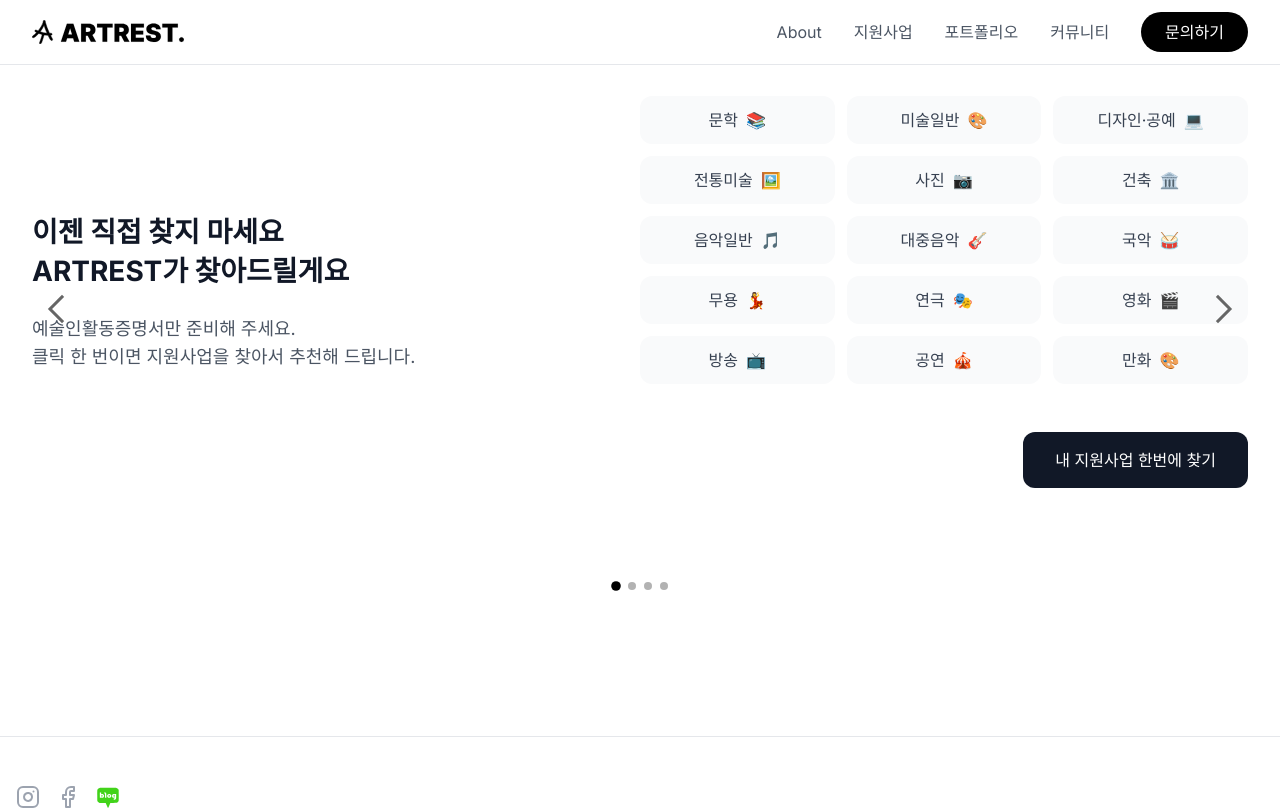
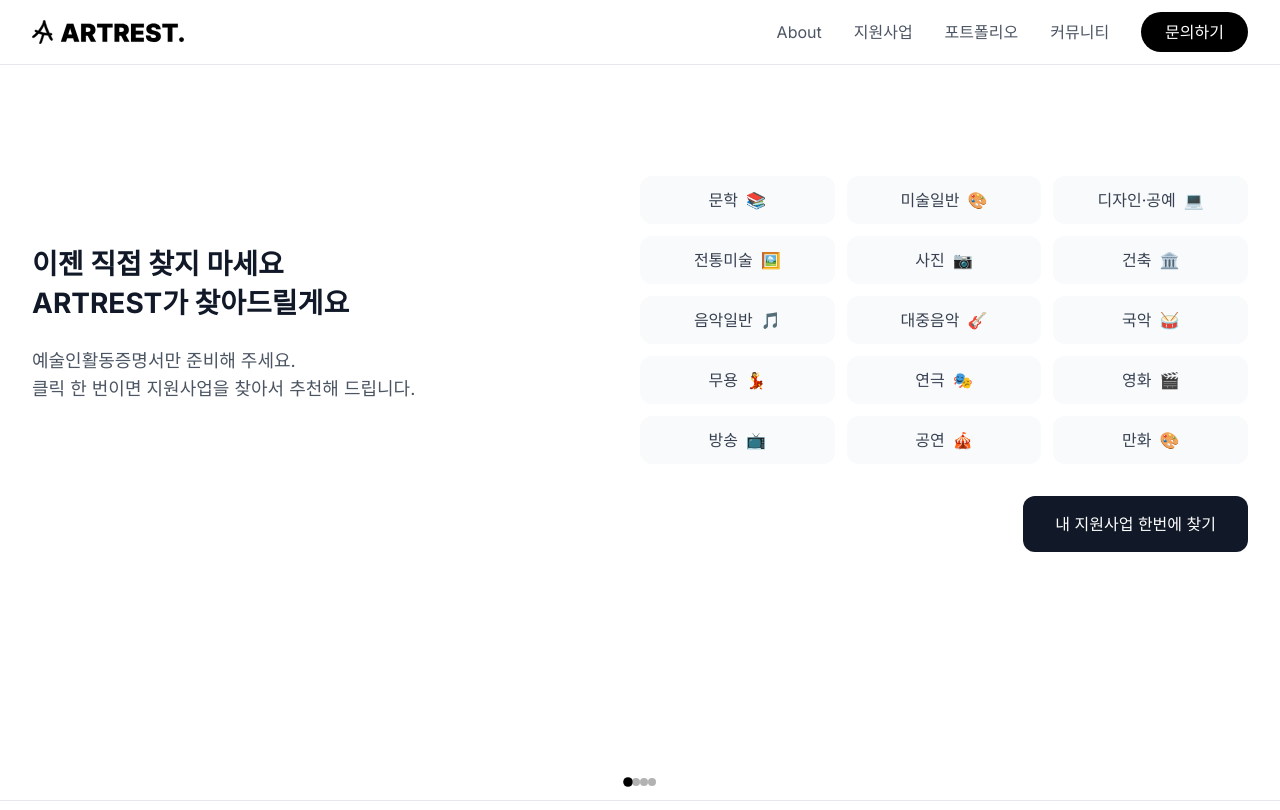
Before and after one commit to folioground/artrest_client, a Next.js app: page /service in a window 1280 px wide. Shown: the top 810 px of the page. Built offline with nearby package versions, Linux system fonts and the light colour scheme.

Commit message:
fix3: resolve build errors

```diff
--- a/components/Services.tsx
+++ b/components/Services.tsx
@@ -3,15 +3,49 @@
 import { useEffect, useState, useRef } from 'react'
 import Link from 'next/link'
 import Image from 'next/image'
-import { Swiper as SwiperType } from 'swiper'
-import { Swiper, SwiperSlide } from 'swiper/react'
-import { Navigation, Pagination, A11y } from 'swiper/modules'
+import { Swiper, SwiperSlide, SwiperProps } from 'swiper/react'
+import { Navigation, Pagination, A11y, Mousewheel } from 'swiper/modules'
+import { ErrorBoundary } from 'react-error-boundary'
 import Script from 'next/script'
 import 'swiper/css'
 import 'swiper/css/navigation'
 import 'swiper/css/pagination'
 
-const categories = [
+// 인터페이스 정의
+interface Category {
+  name: string
+  emoji: string
+}
+
+interface ServiceBase {
+  id: string
+  title: string
+  description: string
+  alt: string
+}
+
+interface CategoryService extends ServiceBase {
+  type: 'category'
+  categories: Category[]
+  buttonText: string
+  buttonLink: string
+}
+
+interface ImageService extends ServiceBase {
+  type: 'image'
+  image: string
+}
+
+type Service = CategoryService | ImageService
+
+const services: Service[] = [
+  {
+    id: 'main',
+    type: 'category',
+    title: '이젠 직접 찾지 마세요\nARTREST가 찾아드릴게요',
+    description: '예술인활동증명서만 준비해 주세요.\n클릭 한 번이면 지원사업을 찾아서 추천해 드립니다.',
+    alt: '지원사업 매칭 서비스 소개',
+    categories: [
       { name: '문학', emoji: '📚' },
       { name: '미술일반', emoji: '🎨' },
       { name: '디자인·공예', emoji: '💻' },
@@ -26,12 +60,14 @@ const categories = [
       { name: '영화', emoji: '🎬' },
       { name: '방송', emoji: '📺' },
       { name: '공연', emoji: '🎪' },
-  { name: '만화', emoji: '🎨' },
-]
-
-const additionalServices = [
+      { name: '만화', emoji: '🎨' }
+    ],
+    buttonText: '내 지원사업 한번에 찾기',
+    buttonLink: '/support'
+  },
   {
     id: 'ai-assistant',
+    type: 'image',
     title: '복잡한 서류 작성, 영수증 관리도\nARTREST에서 해결하세요',
     description: '키워드만 입력하면 AI가 맞춤형 문서를 완성합니다.\n사업비 정산부터 영수증 관리, 보고서 작성까지.\n귀찮은 행정 업무를 모두 자동화하세요.',
     image: '/service-ai.jpg',
@@ -39,6 +75,7 @@ const additionalServices = [
   },
   {
     id: 'nft-portfolio',
+    type: 'image',
     title: '작품 하나로 전 세계를 연결하다\nARTREST 디지털 갤러리',
     description: '귀찮은 포트폴리오 관리도 디지털 갤러리에서 시작하세요.\n클릭 한 번으로 전시부터 판매까지.\n11조원의 글로벌 NFT 시장에서 당신의 가치를 높이세요.',
     image: '/service-nft.jpg',
@@ -46,6 +83,7 @@ const additionalServices = [
   },
   {
     id: 'community',
+    type: 'image',
     title: '예술가의 첫걸음부터 성공까지,\nARTREST 커뮤니티',
     description: '혼자가 아닙니다. 서로의 노하우를 공유하며 함께 성장하세요.\n지원사업 합격 비결부터 NFT 판매 전략까지.\n특별한 커뮤니티에서 창작과 커리어를 한 단계 더 높여보세요.',
     image: '/service-community.jpg',
@@ -53,13 +91,48 @@ const additionalServices = [
   }
 ]
 
-const navigationStyles = `
-  .swiper-container {
-    position: relative;
-    width: 100%;
-    height: 100%;
+// 커스텀 훅: 미디어 쿼리 감지
+
+const LoadingSpinner = () => (
+  <div className="flex items-center justify-center min-h-screen">
+    <div className="animate-spin rounded-full h-16 w-16 border-t-2 border-b-2 border-gray-900"></div>
+  </div>
+)
+
+const ErrorFallback = ({ error, resetErrorBoundary }: { error: Error; resetErrorBoundary: () => void }) => (
+  <div role="alert" className="p-4 text-center">
+    <h2 className="text-xl font-bold mb-4">문제가 발생했습니다</h2>
+    <p className="mb-4">{error.message}</p>
+    <button onClick={resetErrorBoundary} className="px-4 py-2 bg-gray-900 text-white rounded-lg">
+      다시 시도하기
+    </button>
+  </div>
+)
+
+const useMediaQuery = (query: string) => {
+  const [matches, setMatches] = useState(false)
+
+  useEffect(() => {
+    const media = window.matchMedia(query)
+    const updateMatch = (e: MediaQueryListEvent | MediaQueryList) => {
+      setMatches(e.matches)
+    }
+    setMatches(media.matches)
+
+    media.addEventListener('change', updateMatch)
+    return () => media.removeEventListener('change', updateMatch)
+  }, [query])
+
+  return matches
 }
 
+const navigationStyles = `
+  .swiper {
+    width: 100%;
+    height: 100vh;
+  }
+
+  @media (min-width: 769px) {
     .swiper-button-next,
     .swiper-button-prev {
       position: absolute;
@@ -73,20 +146,34 @@ const navigationStyles = `
     }
 
     .swiper-button-next {
-    right: 52px; /* 화살표 위치 */
+      right: 52px;
       border-right: 3.5px solid #666;
       border-bottom: 3.5px solid #666;
     }
 
     .swiper-button-prev {
-    left: 52px; /* 화살표 위치 */
+      left: 52px;
       border-left: 3.5px solid #666;
       border-top: 3.5px solid #666;
     }
+  }
 
-  .swiper-button-next:hover,
-  .swiper-button-prev:hover {
-    border-color: #000;
+  @media (max-width: 768px) {
+    .swiper {
+      height: 100vh !important;
+    }
+
+    .swiper-slide {
+      height: auto !important;
+    }
+
+    .swiper-pagination {
+      right: 10px !important;
+      left: auto !important;
+      display: flex;
+      flex-direction: column;
+      gap: 6px;
+    }
   }
 
   .swiper-button-next::after,
@@ -94,14 +181,10 @@ const navigationStyles = `
     display: none;
   }
 
-  .swiper-pagination {
-    position: absolute !important;
-    bottom: 140px !important; /* 위로 올림 */
-  }
-
   .swiper-pagination-bullet {
     background: #666;
     opacity: 0.5;
+    margin: 0 !important;
     transition: all 0.3s ease;
   }
 
@@ -110,45 +193,45 @@ const navigationStyles = `
     opacity: 1;
     transform: scale(1.2);
   }
+`
 
-  @media (max-width: 768px) {
-    .swiper-button-next,
-    .swiper-button-prev {
-      display: none;
-    }
-
-    h2 {
-      font-size: 24px;
-      line-height: 1.5;
-      word-break: keep-all;
-      word-wrap: break-word;
-    }
-
-    p {
-      font-size: 16px;
-      line-height: 1.6;
-      word-break: keep-all;
-      white-space: pre-line;
-    }
-
-    .swiper-pagination {
-      bottom: 100px !important;
-    }
-  }
-`
+// ... (ErrorFallback 및 LoadingSpinner 컴포넌트는 그대로 유지)
 
 export default function Service() {
   const [currentSlide, setCurrentSlide] = useState(0)
-  const swiperRef = useRef<SwiperType | null>(null)
+  const [isLoading, setIsLoading] = useState(true)
+  const isMobile = useMediaQuery('(max-width: 768px)')
 
   useEffect(() => {
-    if (swiperRef.current) {
-      swiperRef.current.slideTo(currentSlide)
+    const timer = setTimeout(() => setIsLoading(false), 500)
+    return () => clearTimeout(timer)
+  }, [])
+
+  if (isLoading) return <LoadingSpinner />
+
+  const swiperParams: SwiperProps = {
+    modules: [Navigation, Pagination, A11y, Mousewheel],
+    spaceBetween: 0,
+    slidesPerView: 1,
+    direction: isMobile ? 'vertical' : 'horizontal',
+    mousewheel: isMobile,
+    loop: true,
+    navigation: !isMobile ? {
+      nextEl: '.swiper-button-next',
+      prevEl: '.swiper-button-prev'
+    } : false,
+    pagination: {
+      clickable: true,
+      type: 'bullets',
+    },
+    onSlideChange: (swiper) => setCurrentSlide(swiper.activeIndex)
   }
-  }, [currentSlide])
 
   return (
-    <>
+    <ErrorBoundary
+      FallbackComponent={ErrorFallback}
+      onReset={() => setCurrentSlide(0)}
+    >
       <Script
         id="schema-service"
         type="application/ld+json"
@@ -162,81 +245,20 @@ export default function Service() {
               "@type": "Organization",
               "name": "ARTREST",
               "url": "https://artrest.art"
-            }
+            },
           })
         }}
       />
 
       <style jsx global>{navigationStyles}</style>
 
-      <Swiper
-        modules={[Navigation, Pagination, A11y]}
-        spaceBetween={0}
-        slidesPerView={1}
-        loop={true} // loop 활성화
-        onSwiper={(swiper) => {
-          swiperRef.current = swiper
-        }}
-        onSlideChange={(swiper) => {
-          setCurrentSlide(swiper.activeIndex)
-        }}
-        navigation={{
-          nextEl: '.swiper-button-next',
-          prevEl: '.swiper-button-prev'
-        }}
-        pagination={{
-          clickable: true,
-          renderBullet: (index, className) => {
-            return `<span class="${className}" aria-label="슬라이드 ${index + 1}로 이동"></span>`
-          }
-        }}
-        className="min-h-[calc(100vh-4rem)] bg-white"
-      >
-        {/* 첫 번째 슬라이드: 지원사업 매칭 */}
-        <SwiperSlide>
-          <section className="min-h-[calc(100vh-4rem)] py-16 md:py-24 px-4 md:px-8 bg-white">
+      <div className="h-screen w-full">
+        <Swiper {...swiperParams}>
+          {services.map((service) => (
+            <SwiperSlide key={service.id}>
+              <section className="min-h-screen py-16 md:py-24 px-4 md:px-8 bg-white">
                 <div className="max-w-7xl mx-auto flex flex-col md:flex-row md:items-center md:justify-between gap-12">
-              <div className="w-full md:w-5/12 text-center md:text-left transform transition-all duration-700 ease-out">
-                <h2 className="text-[28px] leading-[1.4] font-bold text-gray-900 mb-6">
-                  <span className="block">이젠 직접 찾지 마세요</span>
-                  <span className="block">ARTREST가 찾아드릴게요</span>
-                </h2>
-                <p className="text-lg text-gray-600 whitespace-pre-line">
-                  예술인활동증명서만 준비해 주세요.<br></br>
-                  클릭 한 번이면 지원사업을 찾아서 추천해 드립니다.
-                </p>
-              </div>
-
-              <div className="w-full md:w-6/12 transform transition-all duration-700 ease-out delay-300">
-                <div className="grid grid-cols-2 sm:grid-cols-3 gap-3">
-                  {categories.map((category) => (
-                    <button
-                      key={category.name}
-                      className="flex items-center justify-center px-4 py-3 rounded-xl bg-gray-50 text-gray-700 hover:bg-gray-100 hover:scale-105 transform transition-all duration-300"
-                    >
-                      <span>{category.name}</span>
-                      <span className="ml-2">{category.emoji}</span>
-                    </button>
-                  ))}
-                </div>
-                <div className="mt-12 text-center md:text-right">
-                  <Link href="/support">
-                    <button className="px-8 py-4 bg-gray-900 text-white rounded-xl hover:bg-gray-800 transform hover:scale-105 transition-all duration-300">
-                      내 지원사업 한번에 찾기
-                    </button>
-                  </Link>
-                </div>
-              </div>
-            </div>
-          </section>
-        </SwiperSlide>
-
-        {/* 추가 서비스 슬라이드들 */}
-        {additionalServices.map((service) => (
-          <SwiperSlide key={service.id}>
-            <section className="min-h-[calc(100vh-4rem)] py-16 md:py-24 px-4 md:px-8 bg-white">
-              <div className="max-w-7xl mx-auto flex flex-col md:flex-row md:items-center md:justify-between gap-12">
-                <div className="w-full md:w-5/12 text-center md:text-left transform transition-all duration-700 ease-out">
+                  <div className="w-full md:w-5/12 text-center md:text-left">
                     <h2 className="text-[28px] leading-[1.4] font-bold text-gray-900 mb-6 whitespace-pre-line">
                       {service.title}
                     </h2>
@@ -244,26 +266,55 @@ export default function Service() {
                       {service.description}
                     </p>
                   </div>
-                <div className="w-full md:w-6/12 transform transition-all duration-700 ease-out delay-300">
-                  <div className="relative aspect-[4/3] bg-gray-50 rounded-2xl overflow-hidden transform hover:scale-105 transition-all duration-500">
-                    {service.image && (
+
+                  <div className="w-full md:w-6/12">
+                    {service.type === 'category' ? (
+                      <div className="flex flex-col justify-center h-full pt-8 md:pt-20">
+                        <div className="grid grid-cols-2 sm:grid-cols-3 gap-3">
+                          {service.categories.map((category) => (
+                            <button
+                              key={category.name}
+                              className="flex items-center justify-center px-4 py-3 rounded-xl bg-gray-50 text-gray-700 hover:bg-gray-100 transition-all duration-300"
+                            >
+                              <span>{category.name}</span>
+                              <span className="ml-2">{category.emoji}</span>
+                            </button>
+                          ))}
+                        </div>
+                        <div className="mt-8 text-center md:text-right">
+                          <Link href={service.buttonLink}>
+                            <button className="px-8 py-4 bg-gray-900 text-white rounded-xl hover:bg-gray-800 transition-all duration-300">
+                              {service.buttonText}
+                            </button>
+                          </Link>
+                        </div>
+                      </div>
+                    ) : (
+                      <div className="relative aspect-[4/3] bg-gray-50 rounded-2xl overflow-hidden">
                         <Image
                           src={service.image}
                           alt={service.alt}
                           fill
-                        priority
+                          sizes="(max-width: 768px) 100vw, 50vw"
+                          priority={service.id === 'ai-assistant'}
                           className="object-cover"
                         />
+                      </div>
                     )}
-                  </div>
                   </div>
                 </div>
               </section>
             </SwiperSlide>
           ))}
+
+          {!isMobile && (
+            <>
               <div className="swiper-button-prev" aria-label="이전 서비스" />
               <div className="swiper-button-next" aria-label="다음 서비스" />
+            </>
+          )}
         </Swiper>
-    </>
+      </div>
+    </ErrorBoundary>
   )
 }
--- a/package.json
+++ b/package.json
@@ -14,6 +14,7 @@
     "next": "15.1.3",
     "react": "^19.0.0",
     "react-dom": "^19.0.0",
+    "react-error-boundary": "^5.0.0",
     "swiper": "^11.2.0"
   },
   "devDependencies": {
```
Also changed, not shown: 1 other file (tests, documents, lock files or other folders). Lines whose indentation alone changed are shown as unchanged.
